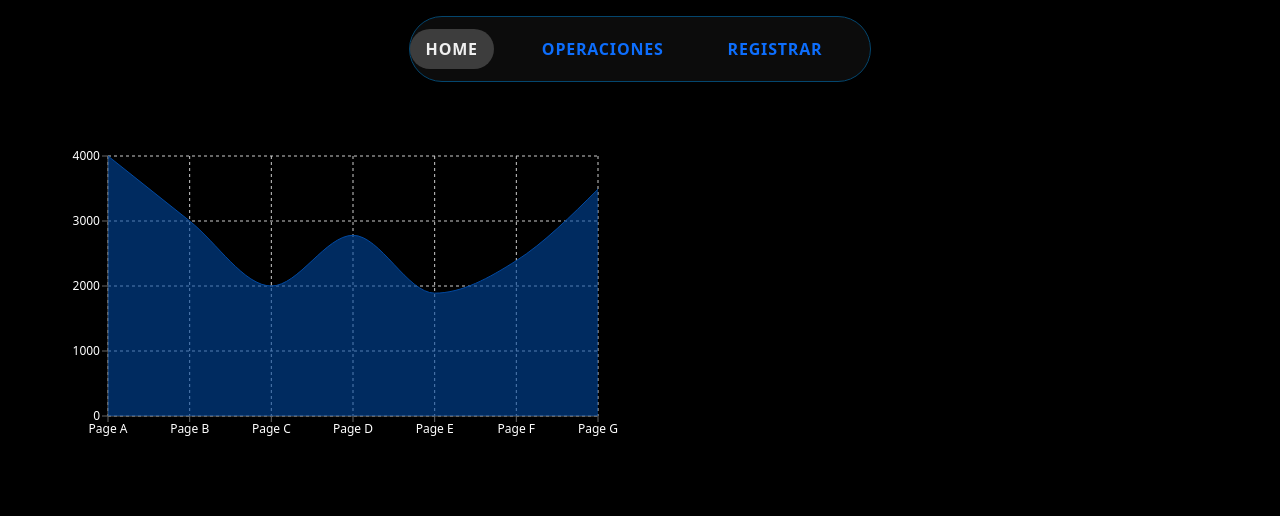
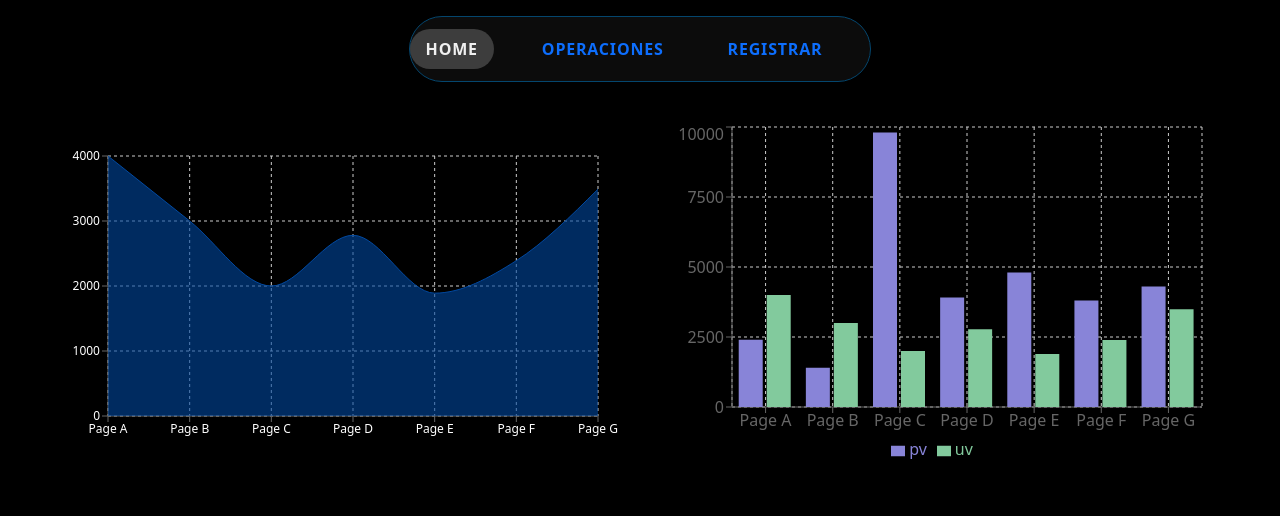
Before and after one commit to ThomasM-dev/TraderTracker, a React (Vite) app: page / in a window 1280 px wide. Shown: the top 516 px of the page. Built offline with nearby package versions, Linux system fonts and the light colour scheme; no server answers; the database is empty.

Commit message:
feat: replace RentSharesCrypto component with SharesCryptoRent; update Home screen to use new component

```diff
--- a/src/components/RentSharesCrypto/Rent_Shares_Crypto.css
+++ /dev/null
@@ -1,4 +0,0 @@
-.rent {
-  color: white;
-  height: 35vh;
-}
--- a/src/components/RentSharesCrypto/index.jsx
+++ b/src/components/SharesCryptoRent/index.jsx
@@ -1,8 +1,7 @@
 import { BarChart, Bar, Rectangle, XAxis, YAxis, CartesianGrid, Tooltip, Legend, ResponsiveContainer } from 'recharts';
-import "./Rent_Shares_Crypto.css";
 
-const RentSharesCrypto = () => {
- const data = [
+const SharesCryptoRent = () => {
+    const data = [
   {
     name: 'Page A',
     uv: 4000,
@@ -46,11 +45,8 @@ const RentSharesCrypto = () => {
     amt: 2100,
   },
 ];
-
-
   return (
-    <div className="mt-5">
-      <ResponsiveContainer width="100%" height="100%">
+     <ResponsiveContainer width="100%" height="100%">
         <BarChart
           width={500}
           height={300}
@@ -71,8 +67,7 @@ const RentSharesCrypto = () => {
           <Bar dataKey="uv" fill="#82ca9d" activeBar={<Rectangle fill="gold" stroke="purple" />} />
         </BarChart>
       </ResponsiveContainer>
-    </div>
   );
 };
 
-export default RentSharesCrypto;
+export default SharesCryptoRent;
--- a/src/screens/Home/index.jsx
+++ b/src/screens/Home/index.jsx
@@ -1,8 +1,9 @@
 import { Container, Row, Col } from "react-bootstrap";
 import DailyRentabiliy from "../../components/DailyRentability"
-import RentSharesCrypto  from "../../components/RentSharesCrypto"
 import RentabilityLongShorts from "../../components/Rentability_long_shorts"
 import RoiRent from "../../components/RoiRent"
+import SharesCryptoRent from "../../components/SharesCryptoRent";
+
 const Home = () => {
   return (
     <>
@@ -12,7 +13,7 @@ const Home = () => {
             <DailyRentabiliy />
           </Col>
           <Col md={6}>
-            <RentSharesCrypto />
+          <SharesCryptoRent/>
           </Col>
         </Row>
         <Row className="m-4">
```
Also changed, not shown: src/components/SharesCryptoRent/SharesCryptoRent.css (added).
